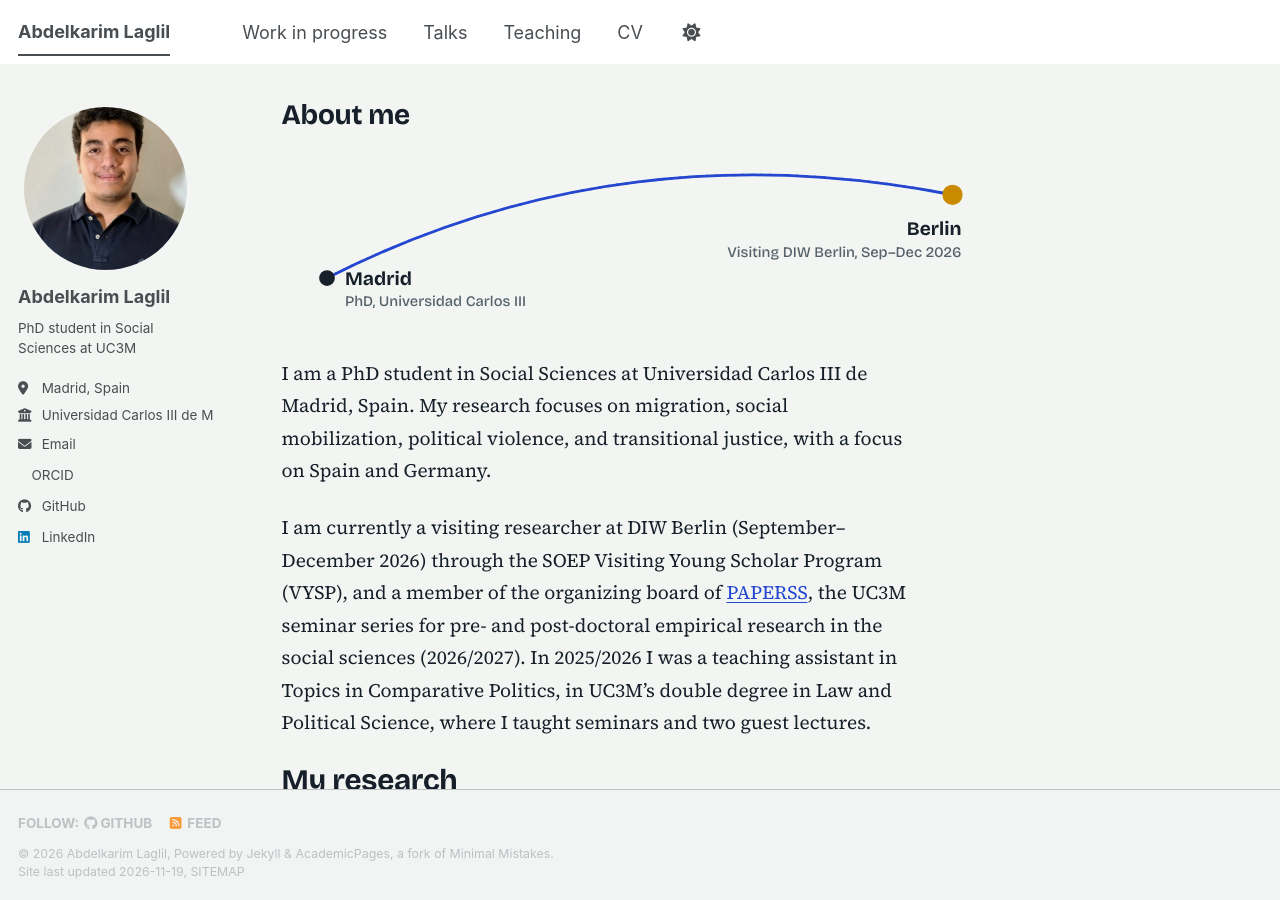
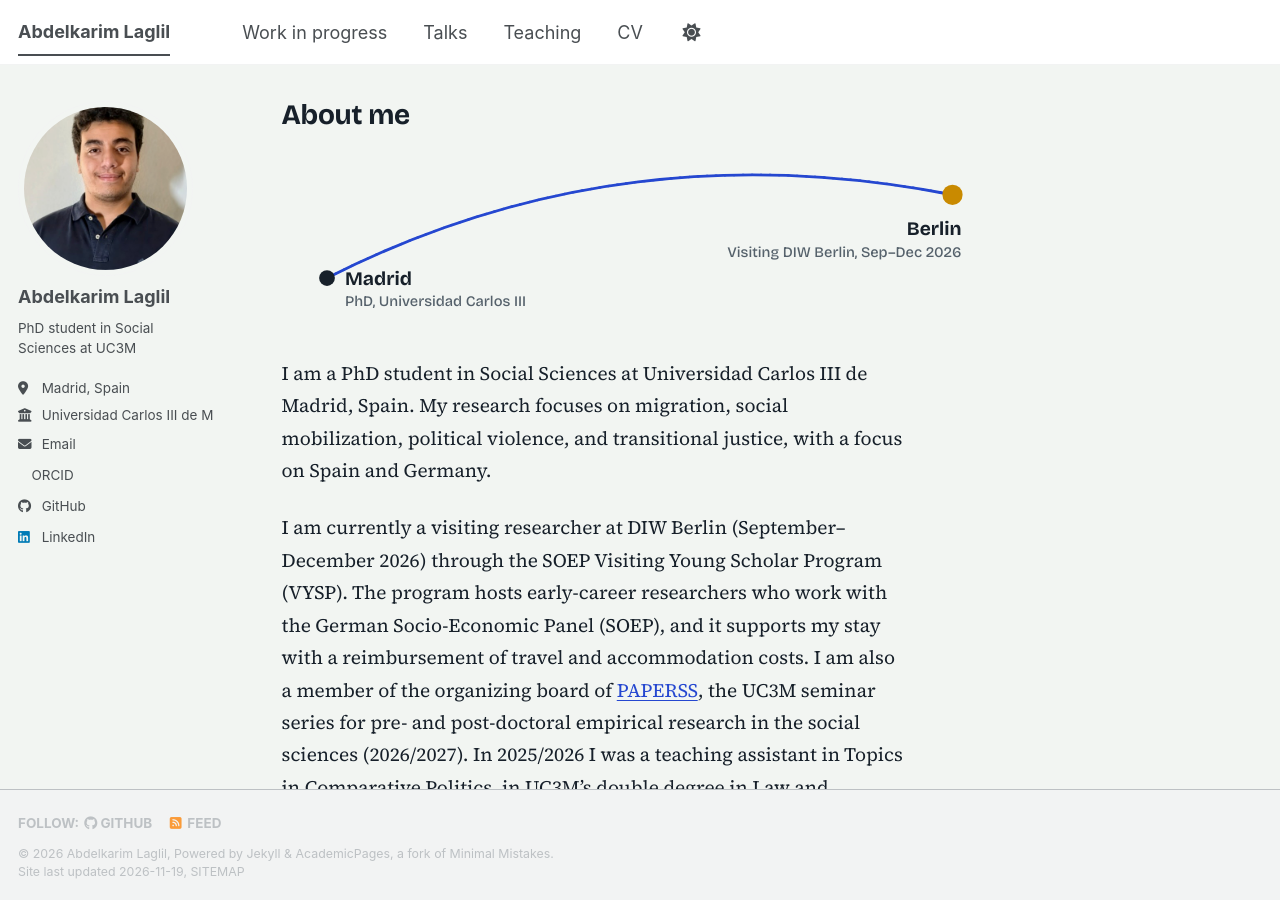
Before and after one commit to AbdelkarimLaglil/AbdelkarimLaglil.github.io, a Jekyll site: the page built from _pages/about.md, in a window 1280 px wide and 900 px high. Built offline with Jekyll 4.4.1, drawn with Linux system fonts in a browser that asks for light colours; a script bundle is joined from its source files by our own code; a style sheet for code colours, icons or effects is not loaded.

Commit message:
Describe the VYSP program
Co-Authored-By: Claude Sonnet 5.5 <noreply@anthropic.com>
Claude-Session: https://claude.ai/code/session_017vH5ZQkLibWayVuG7moGCB

```diff
--- a/_pages/about.md
+++ b/_pages/about.md
@@ -23,7 +23,7 @@ redirect_from:
 
 I am a PhD student in Social Sciences at Universidad Carlos III de Madrid, Spain. My research focuses on migration, social mobilization, political violence, and transitional justice, with a focus on Spain and Germany.
 
-I am currently a visiting researcher at DIW Berlin (September–December 2026) through the SOEP Visiting Young Scholar Program (VYSP), and a member of the organizing board of [PAPERSS](https://sites.google.com/view/paperss-seminarseries/home), the UC3M seminar series for pre- and post-doctoral empirical research in the social sciences (2026/2027). In 2025/2026 I was a teaching assistant in Topics in Comparative Politics, in UC3M's double degree in Law and Political Science, where I taught seminars and two guest lectures.
+I am currently a visiting researcher at DIW Berlin (September–December 2026) through the SOEP Visiting Young Scholar Program (VYSP). The program hosts early-career researchers who work with the German Socio-Economic Panel (SOEP), and it supports my stay with a reimbursement of travel and accommodation costs. I am also a member of the organizing board of [PAPERSS](https://sites.google.com/view/paperss-seminarseries/home), the UC3M seminar series for pre- and post-doctoral empirical research in the social sciences (2026/2027). In 2025/2026 I was a teaching assistant in Topics in Comparative Politics, in UC3M's double degree in Law and Political Science, where I taught seminars and two guest lectures.
 
 My research
 ======
```
Also changed, not shown: _pages/cv.md (+1 -1 lines), 1 other file.
